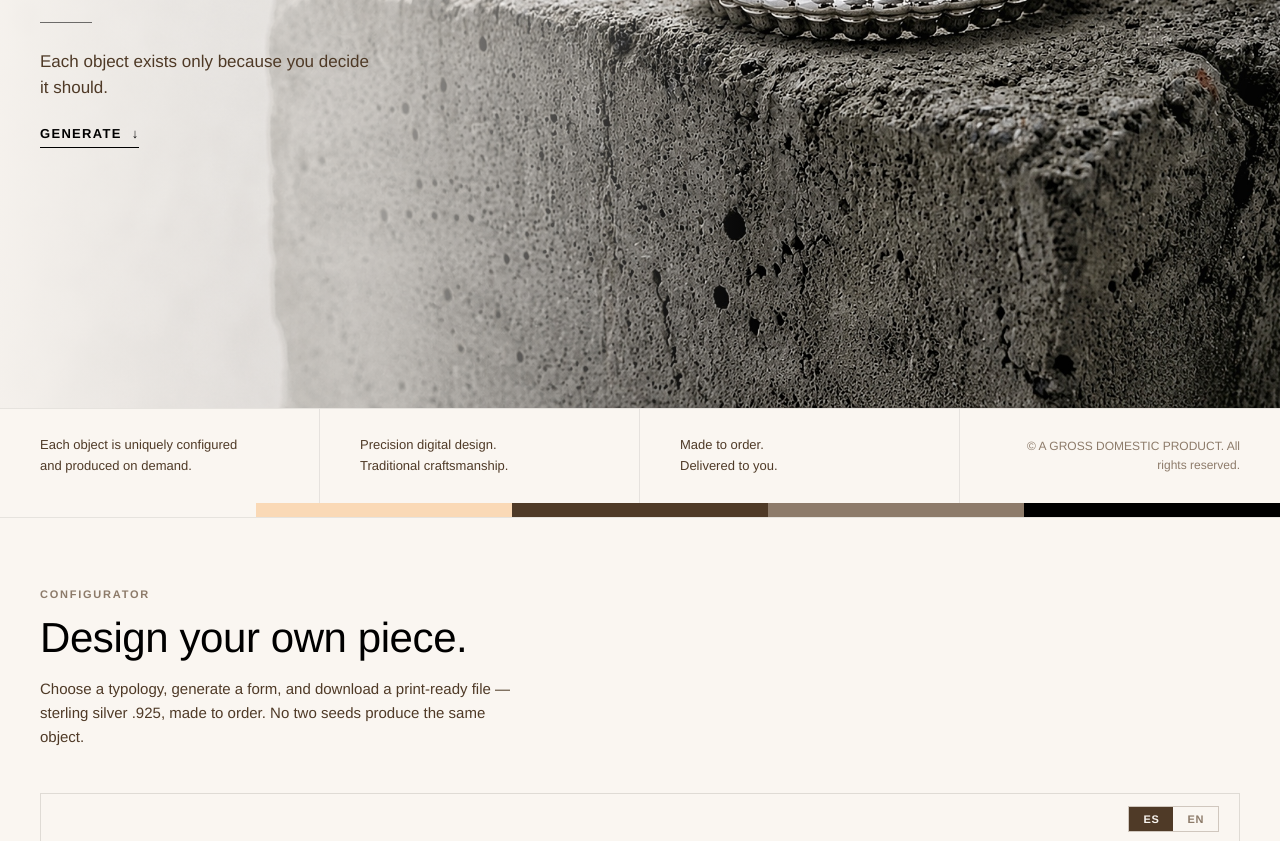
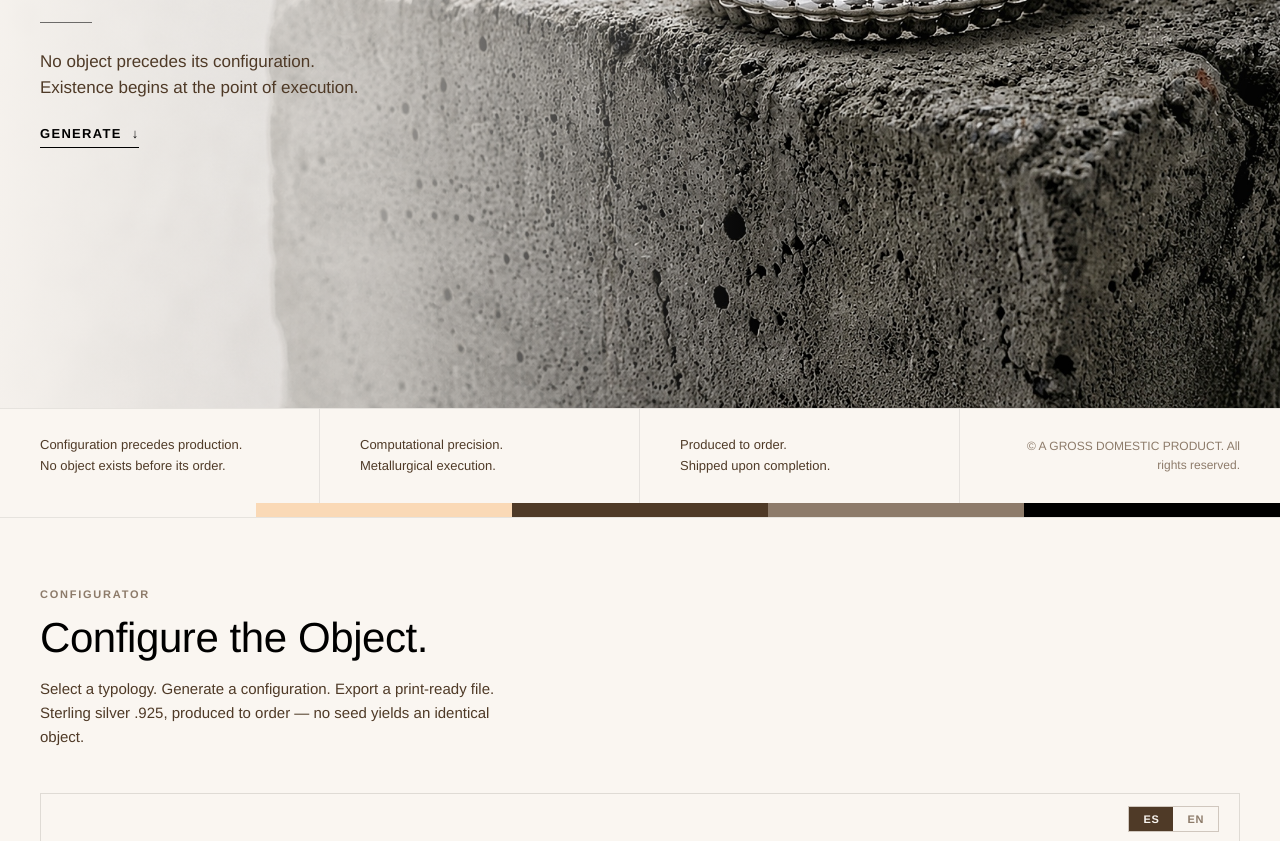
Before and after one commit to carlosgvidal/AGDPAtelier, a plain HTML site: page index.html in a window 1280 px wide. Shown: the part 411-1252 px from the top of the page. Drawn offline with Linux system fonts and the light colour scheme.

Commit message:
Update index.html

```diff
--- a/index.html
+++ b/index.html
@@ -3,8 +3,8 @@
 <head>
 <meta charset="utf-8"/>
 <meta name="viewport" content="width=device-width,initial-scale=1"/>
-<title>A GROSS DOMESTIC PRODUCT.® — Objects generated. Never repeated.</title>
-<meta name="description" content="A GROSS DOMESTIC PRODUCT. Sterling silver .925 objects, generated and never repeated. Configure and produce a singular piece."/>
+<title>A GROSS DOMESTIC PRODUCT.® — Structural Objects in Sterling Silver</title>
+<meta name="description" content="A GROSS DOMESTIC PRODUCT. Sterling silver .925 objects produced through a structural configuration engine. Each object is generated once, to order."/>
 
 <!-- Import map for the Configurator's 3D engine (manifold-3d, three.js).
      Declared in <head> because import maps must exist before any module
@@ -249,7 +249,7 @@ img{display:block;max-width:100%;}
         <a href="#">Archive</a>
       </div>
     </div>
-    <div class="nav-item"><a href="#">About</a></div>
+    <div class="nav-item"><a href="#">Manifesto</a></div>
     <div class="nav-item"><a class="nav-cta" href="#">Contact / Commissions</a></div>
   </div>
 </nav>
@@ -260,7 +260,7 @@ img{display:block;max-width:100%;}
   <div class="hero-inner">
     <h1 class="hero-title">Objects generated.<br/>Never repeated.</h1>
     <div class="hero-rule"></div>
-    <p class="hero-sub">Each object exists only because you decide it should.</p>
+    <p class="hero-sub">No object precedes its configuration. Existence begins at the point of execution.</p>
     <a class="hero-cta" href="#configurator">
       <span>Generate</span><span class="arrow">↓</span>
     </a>
@@ -268,9 +268,9 @@ img{display:block;max-width:100%;}
 </header>
 
 <div class="hero-strip">
-  <div class="col">Each object is uniquely configured<br/>and produced on demand.</div>
-  <div class="col">Precision digital design.<br/>Traditional craftsmanship.</div>
-  <div class="col">Made to order.<br/>Delivered to you.</div>
+  <div class="col">Configuration precedes production.<br/>No object exists before its order.</div>
+  <div class="col">Computational precision.<br/>Metallurgical execution.</div>
+  <div class="col">Produced to order.<br/>Shipped upon completion.</div>
   <div class="col legal">© A GROSS DOMESTIC PRODUCT. All rights reserved.</div>
 </div>
 <div class="color-strip"><span></span><span></span><span></span><span></span><span></span></div>
@@ -280,8 +280,8 @@ img{display:block;max-width:100%;}
   <div class="configurator-inner">
     <div class="configurator-head">
       <div class="configurator-eyebrow">Configurator</div>
-      <h2>Design your own piece.</h2>
-      <p>Choose a typology, generate a form, and download a print-ready file — sterling silver .925, made to order. No two seeds produce the same object.</p>
+      <h2>Configure the Object.</h2>
+      <p>Select a typology. Generate a configuration. Export a print-ready file. Sterling silver .925, produced to order — no seed yields an identical object.</p>
     </div>
     <div id="agdp-configurator-mount">
       <!-- AGDP Atelier widget is injected here by configurator.js -->
@@ -297,7 +297,7 @@ img{display:block;max-width:100%;}
     <a href="#">Singular Works</a>
     <a href="#configurator">Configurator</a>
     <a href="#">Index</a>
-    <a href="#">About</a>
+    <a href="#">Manifesto</a>
     <a href="#">Contact</a>
   </div>
 </footer>
```
